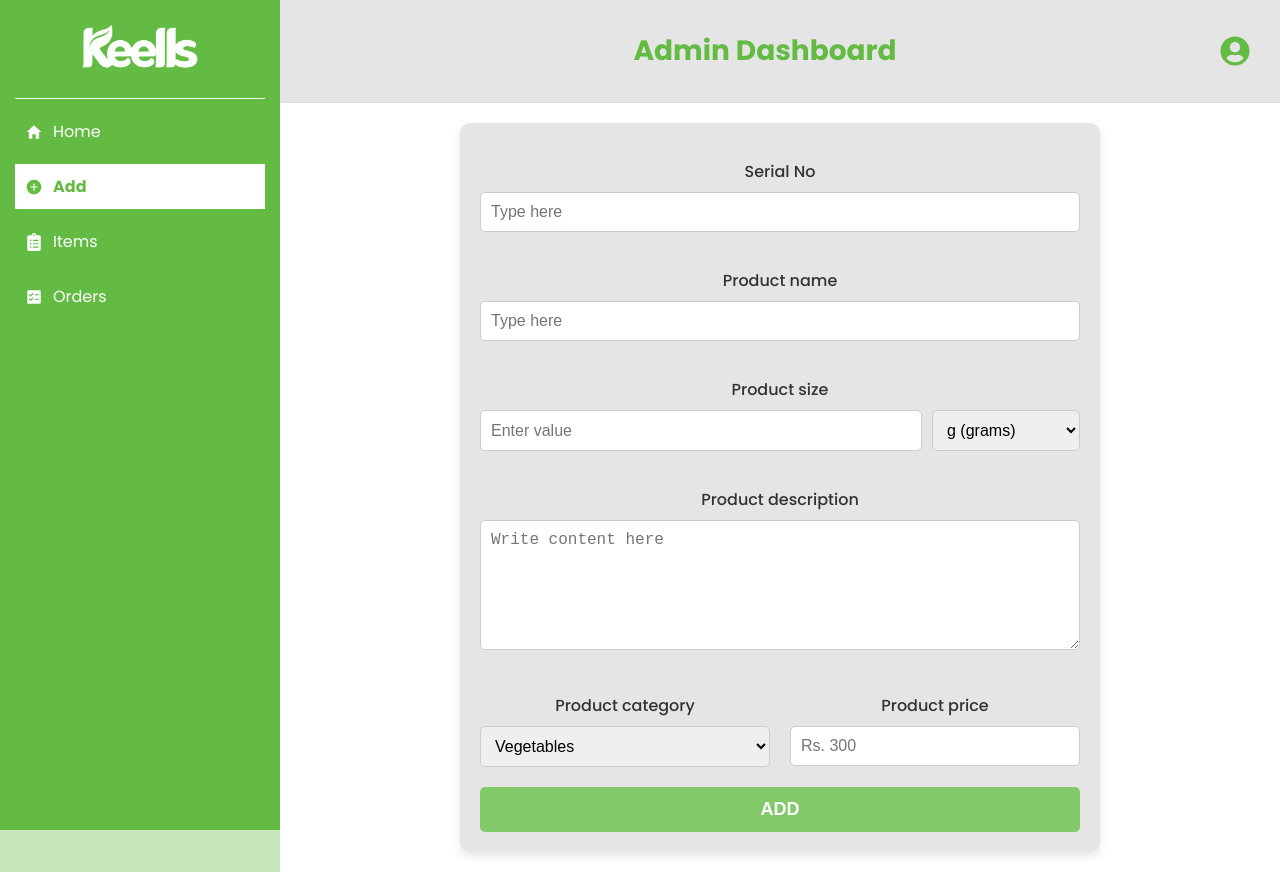
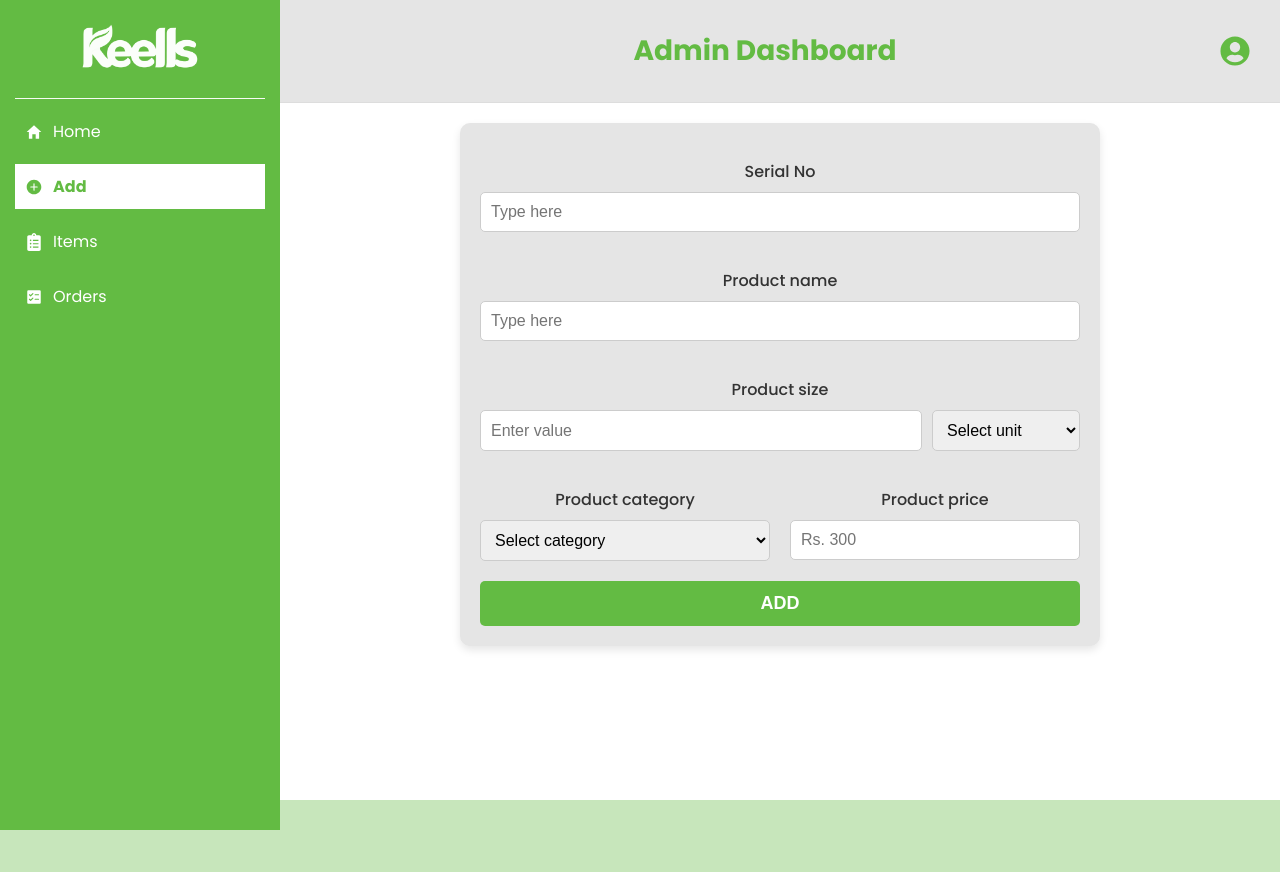
Before and after one commit to Chandupa2001/Keells-admin, a React (Create React App) app: page /dashboard/add in a window 1280 px wide. After the commit the page ends 830 px from the top, so only its background shows below. Built offline with nearby package versions, Linux system fonts and the light colour scheme.

Commit message:
Connected add page with firebase

```diff
--- a/src/pages/Add/Add.css
+++ b/src/pages/Add/Add.css
@@ -1,14 +1,12 @@
-/* Container for the add form */
 .add {
     max-width: 600px;
-    margin: 0 auto; /* Center the form on the page */
+    margin: 0 auto;
     padding: 20px;
     background-color: #E5E5E5;
     border-radius: 10px;
-    box-shadow: 0 4px 8px rgba(0, 0, 0, 0.1); /* Subtle shadow for depth */
+    box-shadow: 0 4px 8px rgba(0, 0, 0, 0.1);
   }
 
-  /* Common style for form fields */
   .add p {
     margin-bottom: 8px;
     font-weight: 500;
@@ -28,12 +26,6 @@
     box-sizing: border-box;
   }
 
-  /* Adjust textarea height */
-  .add textarea {
-    resize: vertical;
-  }
-
-  /* Style for product size container */
   .size-input-container {
     display: flex;
     gap: 10px;
@@ -47,24 +39,21 @@
     flex: 0.3;
   }
 
-  /* Flex container for category and price */
   .add-category-price {
     display: flex;
     justify-content: space-between;
     gap: 20px;
   }
 
-  /* Ensure category and price are responsive */
   .add-category,
   .add-price {
     flex: 1;
   }
 
-  /* Style for the submit button */
   .add-btn {
     width: 100%;
     padding: 12px;
-    background-color: #82C969;
+    background-color: #63BB43;
     color: white;
     font-size: 18px;
     font-weight: bold;
@@ -74,12 +63,10 @@
     transition: background-color 0.3s ease;
   }
 
-  /* Button hover effect */
   .add-btn:hover {
-    background-color: #63BB43;
+    background-color: #82C969;
   }
 
-  /* Responsive adjustments */
   @media (max-width: 768px) {
     .add-category-price {
       flex-direction: column;
--- a/src/pages/Add/Add.jsx
+++ b/src/pages/Add/Add.jsx
@@ -1,14 +1,53 @@
-import React from "react";
+import React, { useEffect, useState } from "react";
 import "./Add.css";
+import { firebase } from '../../configs/FirebaseConfig';
 
 function Add() {
 
+  const [serialNo, setSerialNo] = useState('');
+  const [productName, setProductName] = useState('');
+  const [productSize, setProductSize] = useState('');
+  const [unit, setUnit] = useState('');
+  const [category, setCategory] = useState('');
+  const [price, setPrice] = useState('');
+
+  const handleAdd = async (event) => {
+    event.preventDefault();
+
+    try {
+      await firebase.firestore().collection('items').add({
+        serialNo,
+        productName,
+        productSize,
+        unit,
+        category,
+        price: Number(price),
+      });
+      console.log("Item added.");
+
+      setSerialNo('');
+      setProductName('');
+      setProductSize('');
+      setUnit('');
+      setCategory('');
+      setPrice('');
+    } catch (error) {
+      console.error("Error adding item: ", error);
+    }
+  }
+
+  useEffect(() => {
+    console.log(unit);
+  }, [unit]);
+
   return (
     <div className="add">
-      <form>
+      <form onSubmit={handleAdd}>
         <div className="add-product-serial">
           <p>Serial No</p>
           <input
+            value={serialNo}
+            onChange={(text) => setSerialNo(text.target.value)}
             type="text"
             placeholder="Type here"
           />
@@ -16,6 +55,8 @@ function Add() {
         <div className="add-product-name">
           <p>Product name</p>
           <input
+            value={productName}
+            onChange={(text) => setProductName(text.target.value)}
             type="text"
             placeholder="Type here"
           />
@@ -24,11 +65,19 @@ function Add() {
           <p>Product size</p>
           <div className="size-input-container">
             <input
+              value={productSize}
+              onChange={(text) => setProductSize(text.target.value)}
               type="number"
               placeholder="Enter value"
               className="size-value"
             />
-            <select name="size" className="size-type">
+            <select
+              name="size"
+              className="size-type"
+              onChange={(item) => setUnit(item.target.value)}
+              value={unit}
+            >
+              <option value="" disabled>Select unit</option>
               <option value="g">g (grams)</option>
               <option value="kg">kg (kilograms)</option>
               <option value="l">l (liters)</option>
@@ -36,17 +85,15 @@ function Add() {
             </select>
           </div>
         </div>
-        <div className="add-product-description">
-          <p>Product description</p>
-          <textarea
-            rows="6"
-            placeholder="Write content here"
-          ></textarea>
-        </div>
         <div className="add-category-price">
           <div className="add-category">
             <p>Product category</p>
-            <select name="category">
+            <select
+              name="category"
+              onChange={(item) => setCategory(item.target.value)}
+              value={category}
+            >
+              <option value="" disabled>Select category</option>
               <option value="Vegetables">Vegetables</option>
               <option value="Fruits">Fruits</option>
               <option value="Meat">Meat</option>
@@ -62,6 +109,8 @@ function Add() {
           <div className="add-price">
             <p>Product price</p>
             <input
+              value={price}
+              onChange={(text) => setPrice(text.target.value)}
               type="number"
               name="price"
               placeholder="Rs. 300"
@@ -74,6 +123,6 @@ function Add() {
       </form>
     </div>
   );
-};
+}
 
 export default Add;
--- a/src/pages/Home/Home.jsx
+++ b/src/pages/Home/Home.jsx
@@ -1,21 +1,42 @@
-import React from "react";
+import React, { useEffect, useState } from "react";
 import "./Home.css";
 import { FaRegUser } from "react-icons/fa";
 import { BsBoxSeam } from "react-icons/bs";
 import { PiListChecksBold } from "react-icons/pi";
+import { firebase } from '../../configs/FirebaseConfig'
 
 function Home() {
+
+    const [name, setName] = useState('');
+    const [users, setUsers] = useState('');
+
+    useEffect(() => {
+        fetchData();
+    }, [])
+
+
+    const fetchData = async () => {
+        const uid = localStorage.getItem('UserId');
+        const resAdmin = await firebase.firestore().collection('admin').doc(uid).get();
+        const resUser = await firebase.firestore().collection('users').get();
+
+        const admin = await resAdmin.data();
+        setName(admin.name);
+
+        setUsers(resUser.size);
+    }
+
     return (
         <div className="container-home">
             <div>
-                <h3 className="header-text">Welcome back, Admin</h3>
+                <h3 className="header-text">{"Welcome back, " + name}</h3>
             </div>
             <div className="container-box-row">
                 <div className="container-box">
                     <p className="box-title">Registered Users</p>
                     <div className="box-items">
                         <FaRegUser className="box-icon" size={25} />
-                        <span className="box-text">10</span>
+                        <span className="box-text">{users}</span>
                     </div>
                 </div>
                 <div className="container-box">
--- a/src/pages/Login/Login.jsx
+++ b/src/pages/Login/Login.jsx
@@ -31,7 +31,8 @@ function Login() {
 
         if (userSnapshot.exists) {
           console.log("Admin user found, logged in successfully");
-          navigate('/dashboard')
+          navigate('/dashboard/home');
+          localStorage.setItem('UserId', uid)
         } else {
           console.log("No admin found for these credentials");
         }
```
